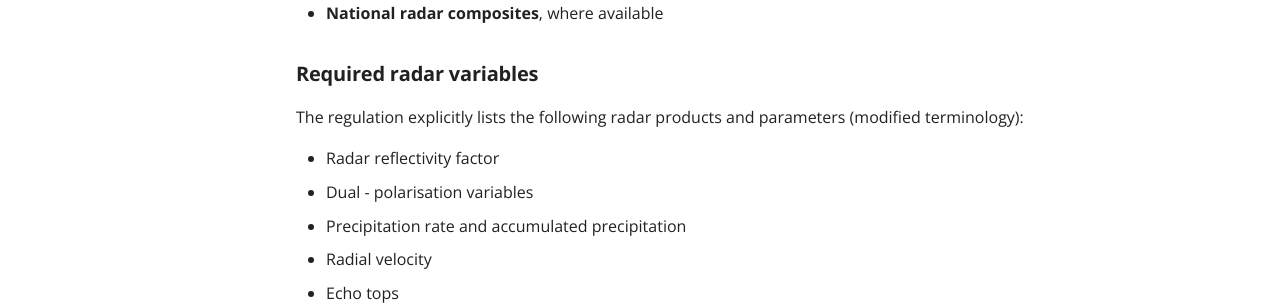
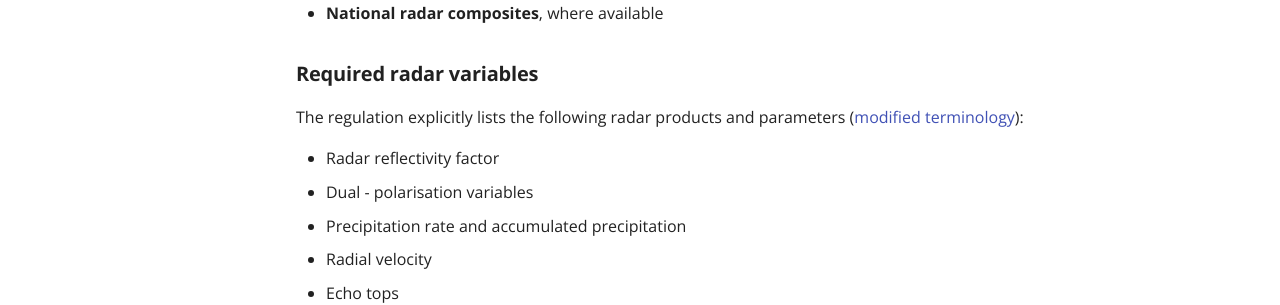
Before and after one commit to EUMETNET/openradardata-documentation, an MkDocs documentation site: the page built from docs/ORD_HVD_summary.md, in a window 1280 px wide and 900 px high, scrolled down 573 px. Shown: the part 154-459 px from the top of the window. Built offline with MkDocs 1.6.1 and Material for MkDocs 9.7.7, drawn with Linux system fonts in a browser that asks for light colours; comment, search, counter and statistics services are not loaded; part of the change alters nothing that is shown.

```diff
--- a/docs/ORD_HVD_summary.md
+++ b/docs/ORD_HVD_summary.md
@@ -19,7 +19,7 @@ Radar datasets must include:
 
 ### **Required radar variables**
 
-The regulation explicitly lists the following radar products and parameters (modified terminology):
+The regulation explicitly lists the following radar products and parameters ([modified terminology](Clarifying the terminology in HVDs)):
 
 * Radar reflectivity factor
 * Dual - polarisation variables
```
